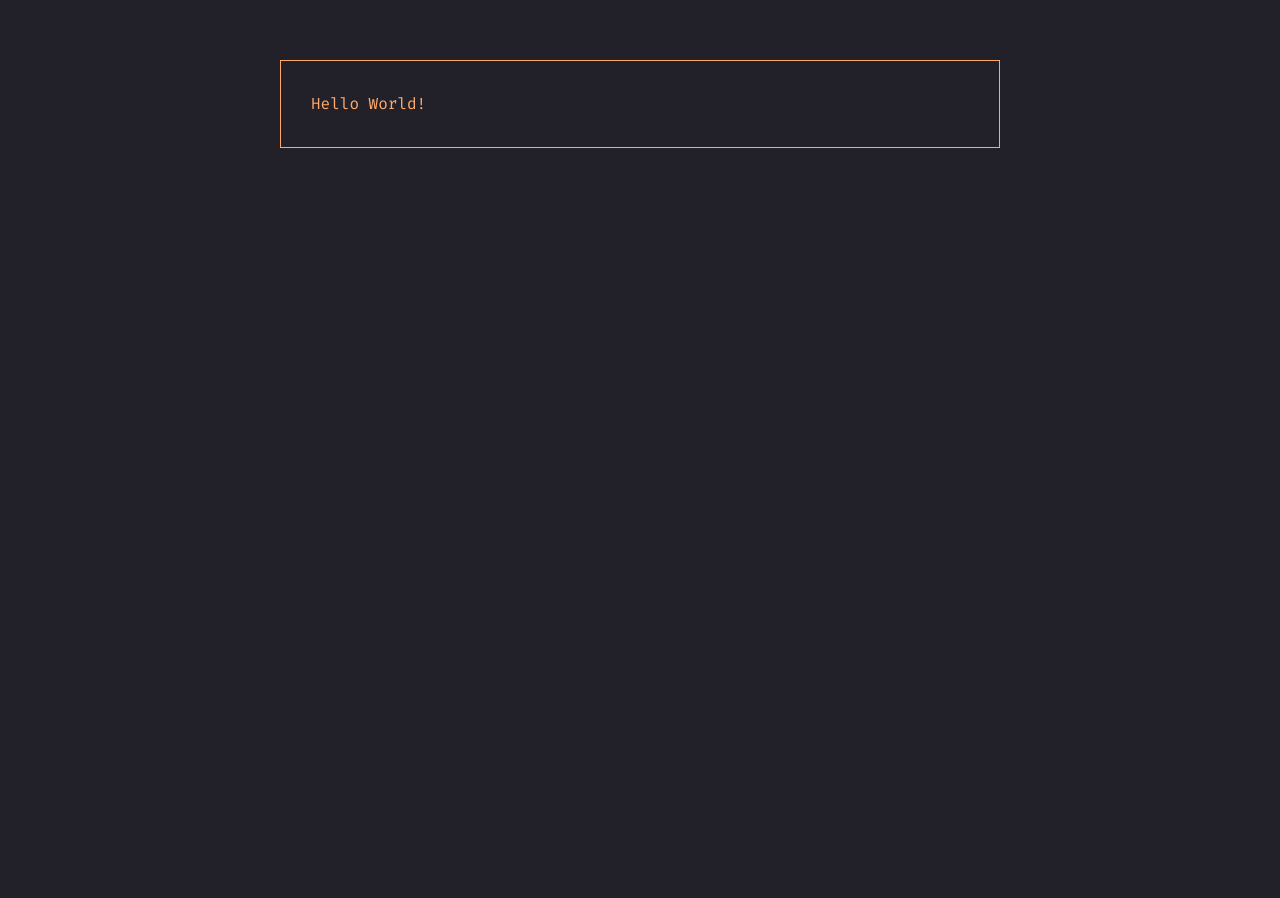
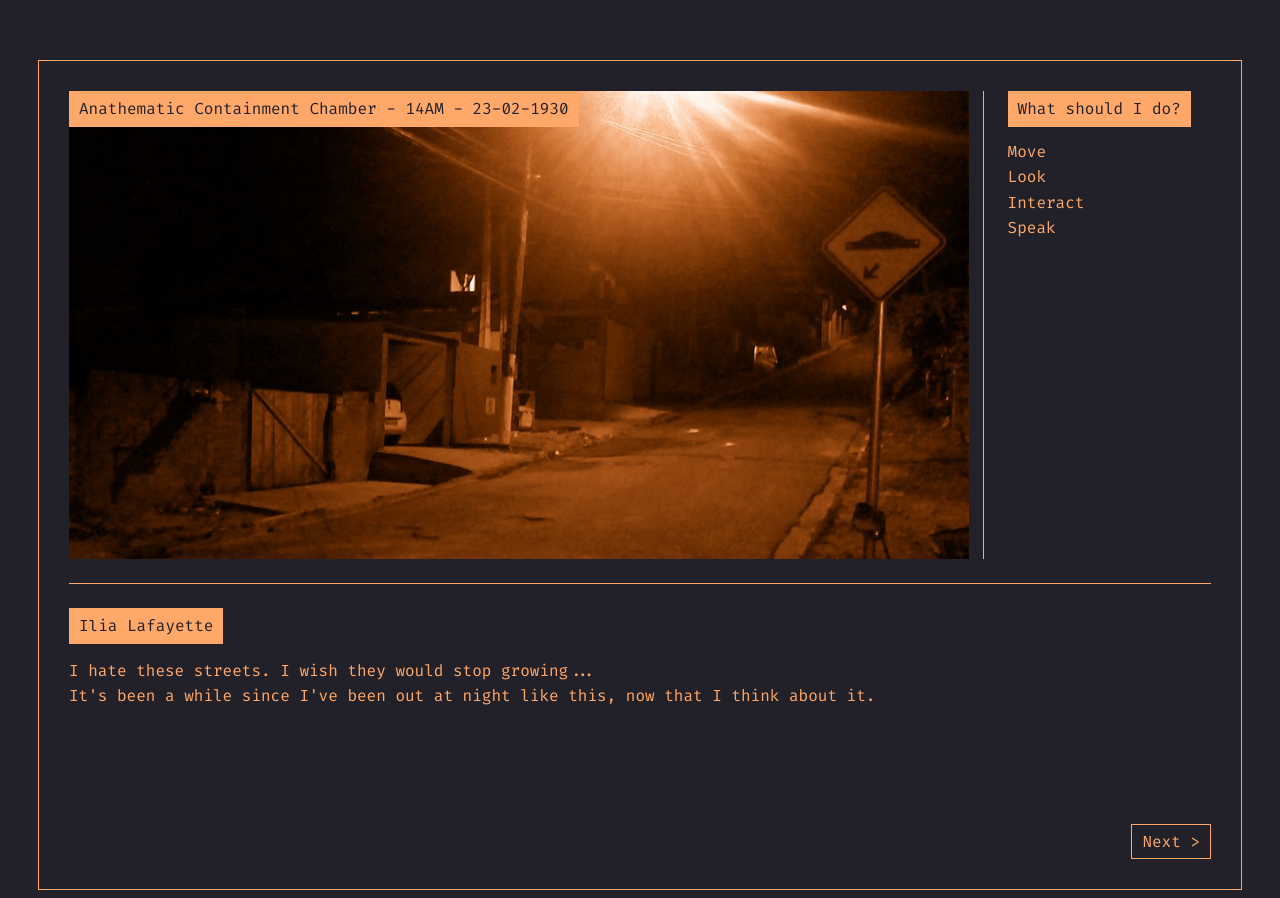
Before and after one commit to MoisesDuarte/antediluvian-aquarium, a Vue app: page / in a window 1280 px wide. Shown: the top 898 px of the page. Before the commit the page ends 800 px from the top, so only its background shows below. Built offline with nearby package versions, Linux system fonts and the light colour scheme.

Commit message:
style: general styling fixes

```diff
--- a/index.html
+++ b/index.html
@@ -1,9 +1,9 @@
-<!DOCTYPE html>
+<!doctype html>
 <html lang="en">
   <head>
-    <meta charset="UTF-8">
-    <link rel="icon" href="/favicon.ico">
-    <meta name="viewport" content="width=device-width, initial-scale=1.0">
+    <meta charset="UTF-8" />
+    <link rel="icon" href="/favicon.ico" />
+    <meta name="viewport" content="width=device-width, initial-scale=1.0" />
     <title>Vite App</title>
   </head>
   <body>
--- a/src/App.vue
+++ b/src/App.vue
@@ -1,34 +1,21 @@
 <template>
-  <main>Hello World!</main>
+  <main class="game-container">
+    <main-window />
+    <interaction-window />
+    <dialog-window />
+  </main>
 </template>
 
-<script setup lang="ts"></script>
+<script setup lang="ts">
+import MainWindow from './components/MainWindow.vue'
+import InteractionWindow from './components/InteractionWindow.vue'
+import DialogWindow from './components/DialogWindow.vue'
+</script>
 
 <style scoped>
-header {
-  line-height: 1.5;
-}
-
-.logo {
-  display: block;
-  margin: 0 auto 2rem;
-}
-
-@media (min-width: 1024px) {
-  header {
-    display: flex;
-    place-items: center;
-    padding-right: calc(var(--section-gap) / 2);
-  }
-
-  .logo {
-    margin: 0 2rem 0 0;
-  }
-
-  header .wrapper {
-    display: flex;
-    place-items: flex-start;
-    flex-wrap: wrap;
-  }
+.game-container {
+  display: grid;
+  grid-template-columns: 80% 20%;
+  grid-template-rows: 468px 300px;
 }
 </style>
--- a/src/assets/main.css
+++ b/src/assets/main.css
@@ -1,7 +1,7 @@
 @import url('https://fonts.googleapis.com/css2?family=Fira+Code:wght@400;700&display=swap');
 
 :root {
-  --width: 720px;
+  --width: 1204px;
   --font-main: 'Fira Code', monospace;
   --font-secondary: 'Fira Code', monospace;
   --font-scale: 1em;
@@ -66,8 +66,19 @@ b {
 }
 
 button {
+  border: 1px solid var(--heading-color);
+  background-color: var(--background-color);
+  color: var(--heading-color);
   margin: 0;
+  padding: 6px 10px;
   cursor: pointer;
+  font-family: var(--font-secondary);
+  font-size: var(--font-scale);
+}
+
+button:hover {
+  background-color: var(--heading-color);
+  color: var(--background-color);
 }
 
 main {
@@ -122,6 +133,7 @@ footer {
   color: var(--background-color);
   display: inline-block;
   font-weight: 400;
+  margin: 0;
 }
 
 .inline {
--- /dev/null
+++ b/src/components/DialogWindow.vue
@@ -0,0 +1,36 @@
+<template>
+  <section>
+    <article class="title">
+      <h1>Ilia Lafayette</h1>
+    </article>
+
+    <article class="dialog">
+      I hate these streets. I wish they would stop growing...<br />
+      It's been a while since I've been out at night like this, now that I think about it.
+    </article>
+
+    <button class="advance-dialog-button">Next ></button>
+  </section>
+</template>
+
+<script setup lang="ts"></script>
+
+<style scoped>
+section {
+  position: relative;
+  grid-column: span 2;
+  border-top: 1px solid var(--link-color);
+  margin-top: 24px;
+  padding-top: 24px;
+}
+
+article.dialog {
+  margin-top: 14px;
+}
+
+button.advance-dialog-button {
+  position: absolute;
+  bottom: 0;
+  right: 0;
+}
+</style>
--- /dev/null
+++ b/src/components/InteractionWindow.vue
@@ -0,0 +1,36 @@
+<template>
+  <section>
+    <label class="title">
+      <h1>What should I do?</h1>
+    </label>
+
+    <ul>
+      <li>Move</li>
+      <li>Look</li>
+      <li>Interact</li>
+      <li>Speak</li>
+    </ul>
+  </section>
+</template>
+
+<script setup lang="ts"></script>
+
+<style scoped>
+section {
+  border-left: 1px solid var(--link-color);
+  padding-left: 24px;
+}
+
+ul {
+  list-style: none;
+  margin: 0;
+  padding: 0;
+  margin-top: 12px;
+}
+
+ul > li:hover {
+  cursor: pointer;
+  background-color: var(--heading-color);
+  color: var(--background-color);
+}
+</style>
--- /dev/null
+++ b/src/components/MainWindow.vue
@@ -0,0 +1,17 @@
+<template>
+  <section>
+    <div class="title">
+      <h1>Anathematic Containment Chamber - 14AM - 23-02-1930</h1>
+    </div>
+  </section>
+</template>
+
+<script setup lang="ts"></script>
+
+<style scoped>
+section {
+  background-image: url('../assets/backgrounds/street-at-night.jpg');
+  background-size: cover;
+  margin-right: 14px;
+}
+</style>
```
Also changed, not shown: src/assets/backgrounds/street-at-night.jpg (added).
